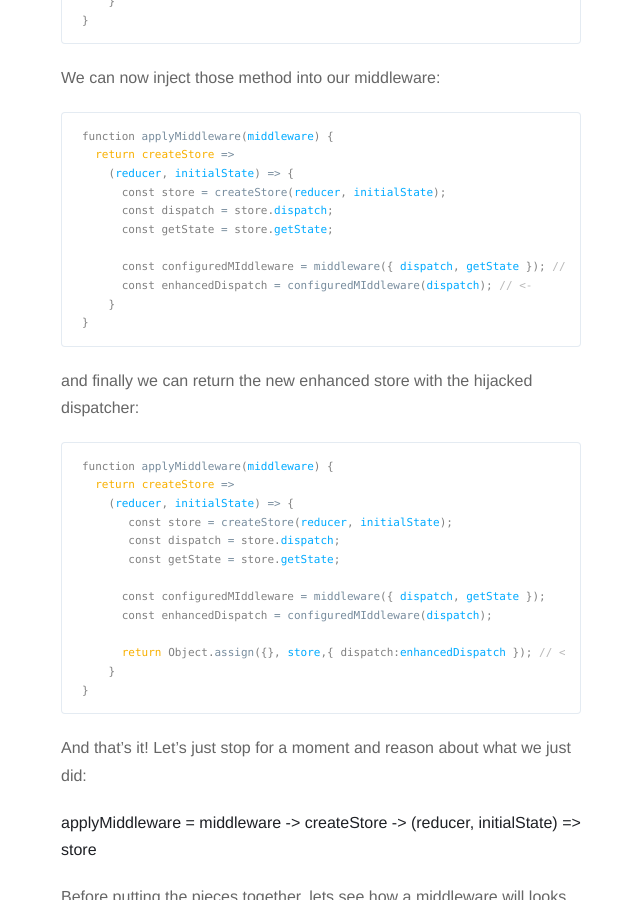
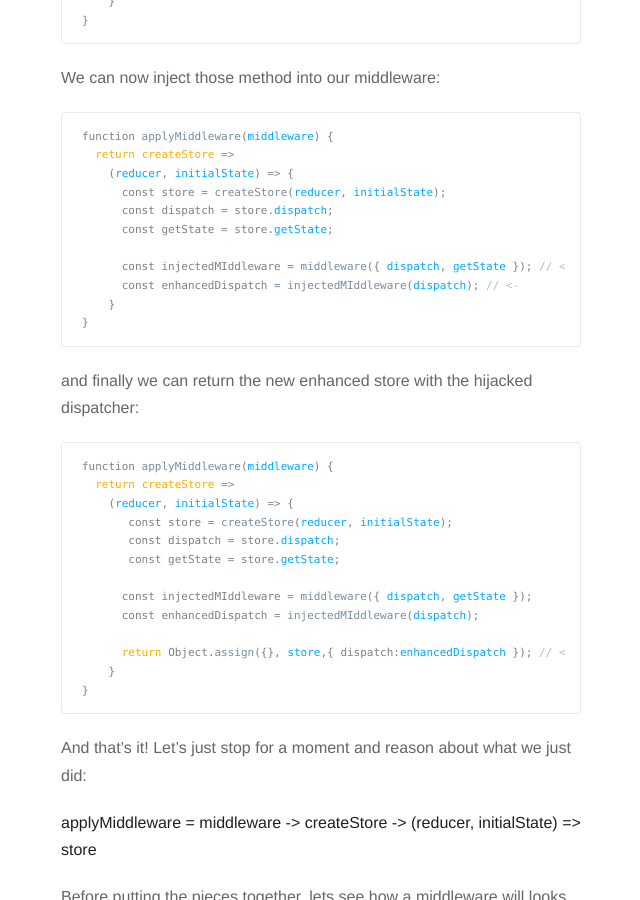
Before and after one commit to nickbalestra/nickbalestra.github.io, a Jekyll site: the page built from _posts/2016-09-12-demystifying-redux-applymiddleware.md, in a window 1280 px wide and 900 px high, scrolled down 2096 px. Shown: the whole window, without its empty margins (319-959 px from the left). Built offline with Jekyll 4.4.1, drawn with Linux system fonts in a browser that asks for light colours; nearby versions of some CDN libraries; comment, search, counter and statistics services are not loaded.

Commit message:
small fix

```diff
--- a/_posts/2016-09-12-demystifying-redux-applymiddleware.md
+++ b/_posts/2016-09-12-demystifying-redux-applymiddleware.md
@@ -70,8 +70,8 @@ function applyMiddleware(middleware) {
       const dispatch = store.dispatch;
       const getState = store.getState;
 
-      const configuredMIddleware = middleware({ dispatch, getState }); // <-
-      const enhancedDispatch = configuredMIddleware(dispatch); // <-
+      const injectedMIddleware = middleware({ dispatch, getState }); // <-
+      const enhancedDispatch = injectedMIddleware(dispatch); // <-
     }
 }
 {% endhighlight %}
@@ -86,8 +86,8 @@ function applyMiddleware(middleware) {
        const dispatch = store.dispatch;
        const getState = store.getState;
 
-      const configuredMIddleware = middleware({ dispatch, getState });
-      const enhancedDispatch = configuredMIddleware(dispatch);
+      const injectedMIddleware = middleware({ dispatch, getState });
+      const enhancedDispatch = injectedMIddleware(dispatch);
 
       return Object.assign({}, store,{ dispatch:enhancedDispatch }); // <-
     }
```
